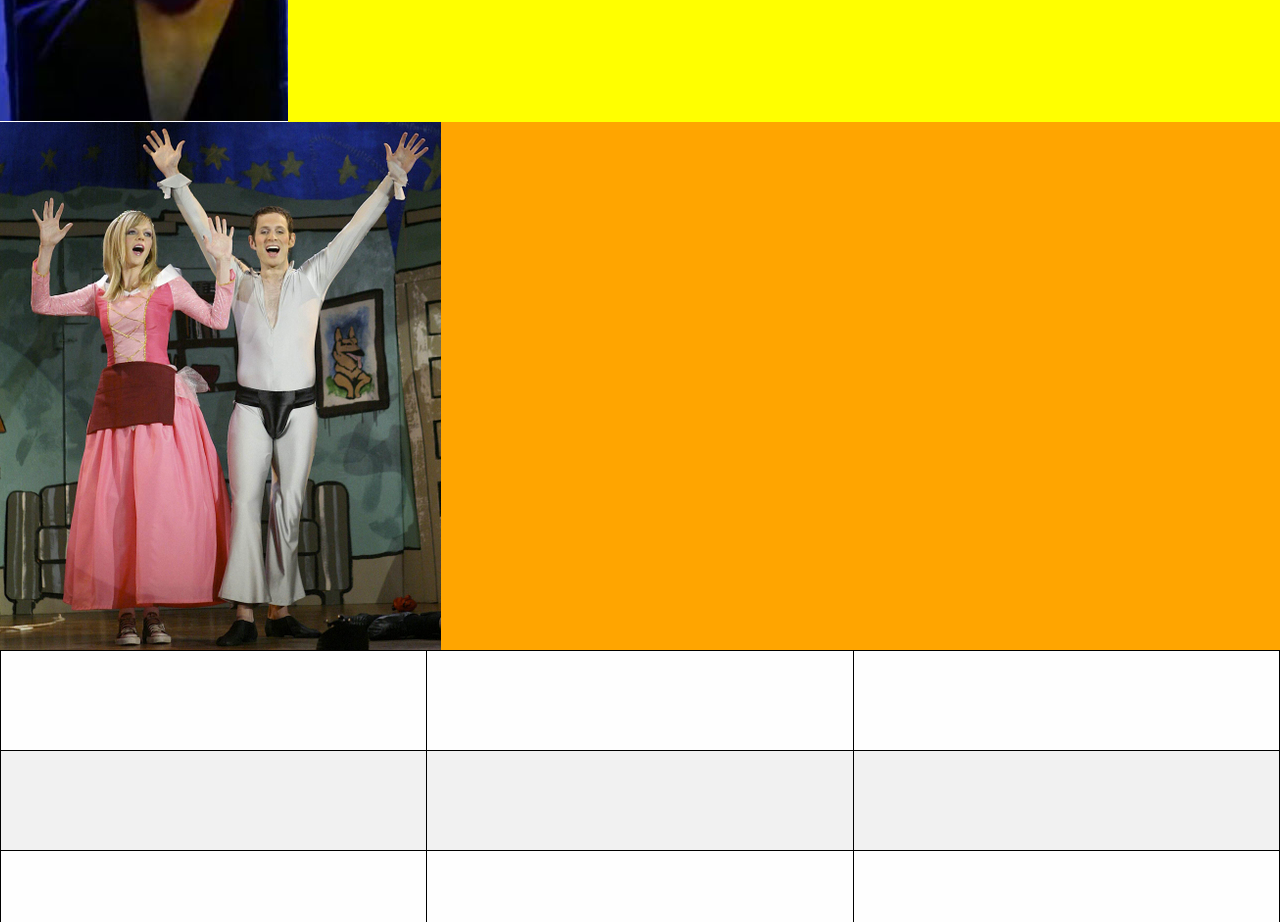
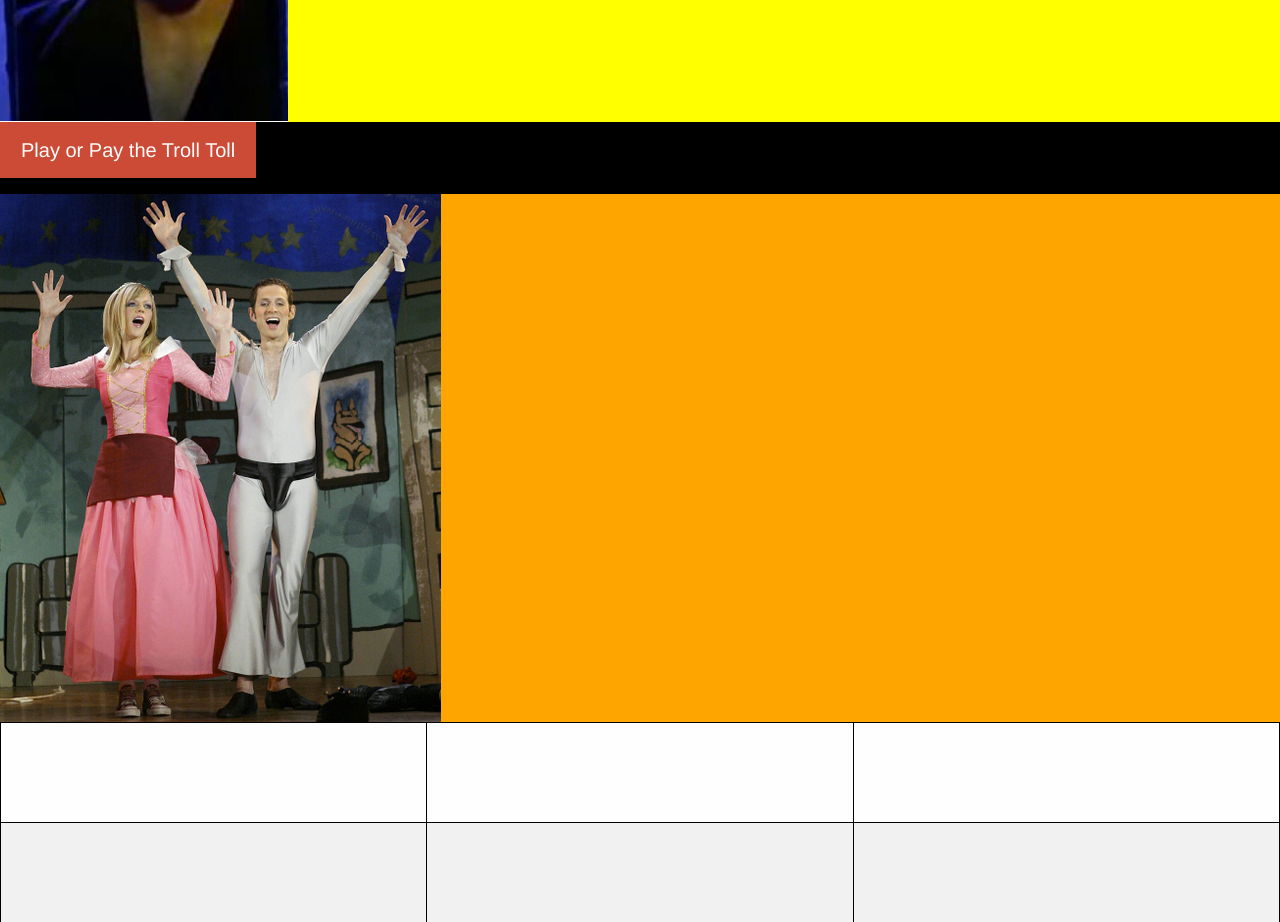
Before and after one commit to cstandefer88/Tic-Tac-Toe, a plain HTML site: page index.html in a window 1280 px wide. Shown: the part 960-1882 px from the top of the page. Drawn offline with nearby package versions, Linux system fonts and the light colour scheme.

Commit message:
Added Button

```diff
--- a/index.html
+++ b/index.html
@@ -20,7 +20,7 @@
   </header>
   <section class="row">
     <div class="small-12 large-12 columns" style="background-color: black">
-      <!-- Button - "Play or Pay the Troll Toll" -->
+      <button type="button" class="large alert button">Play or Pay the Troll Toll</button>
     </div>
   </section>
   <section class="row">
```
